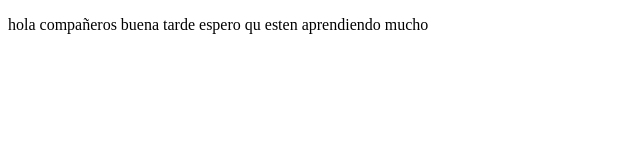
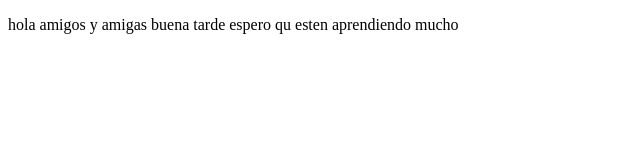
Before and after one commit to alvaroObando/proyectoDemoCursoPrework, a plain HTML site: page index.html in a window 1280 px wide. Shown: the full height of the page, 0-640 px from the left. Drawn offline with Linux system fonts and the light colour scheme.

Commit message:
cambios agregamos amigos y amigas

```diff
--- a/index.html
+++ b/index.html
@@ -8,7 +8,7 @@
 </head>
 <body>
     <p>
-        hola compañeros buena tarde espero qu esten aprendiendo mucho
+        hola amigos y amigas buena tarde espero qu esten aprendiendo mucho
     </p>
 </body>
 </html>
```
